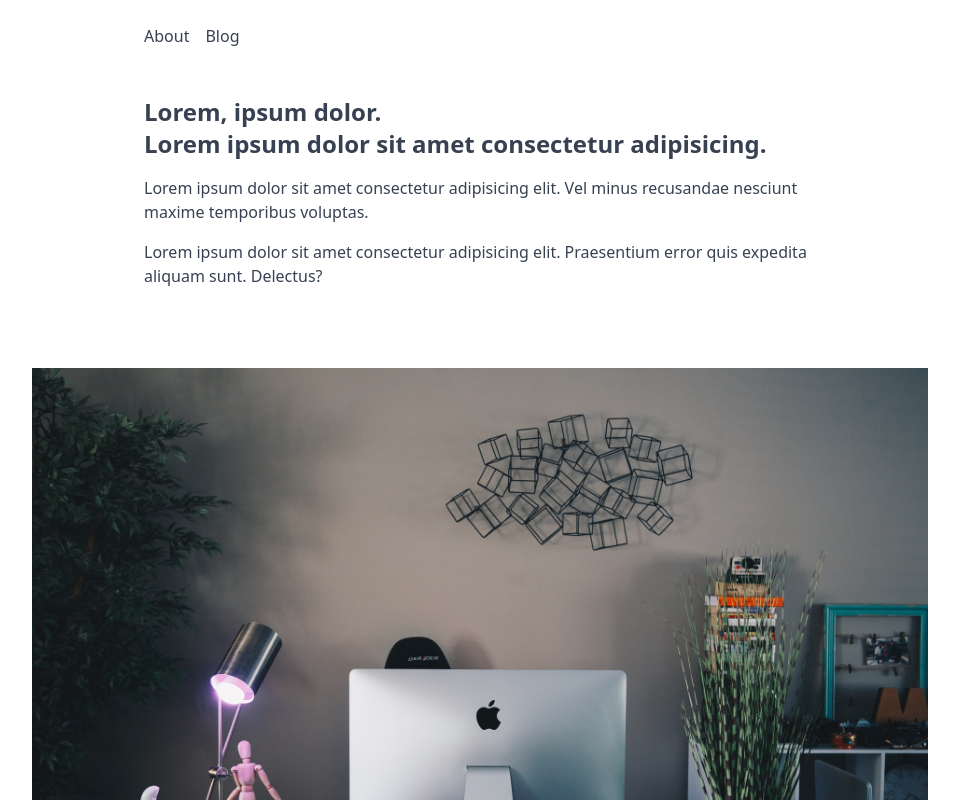
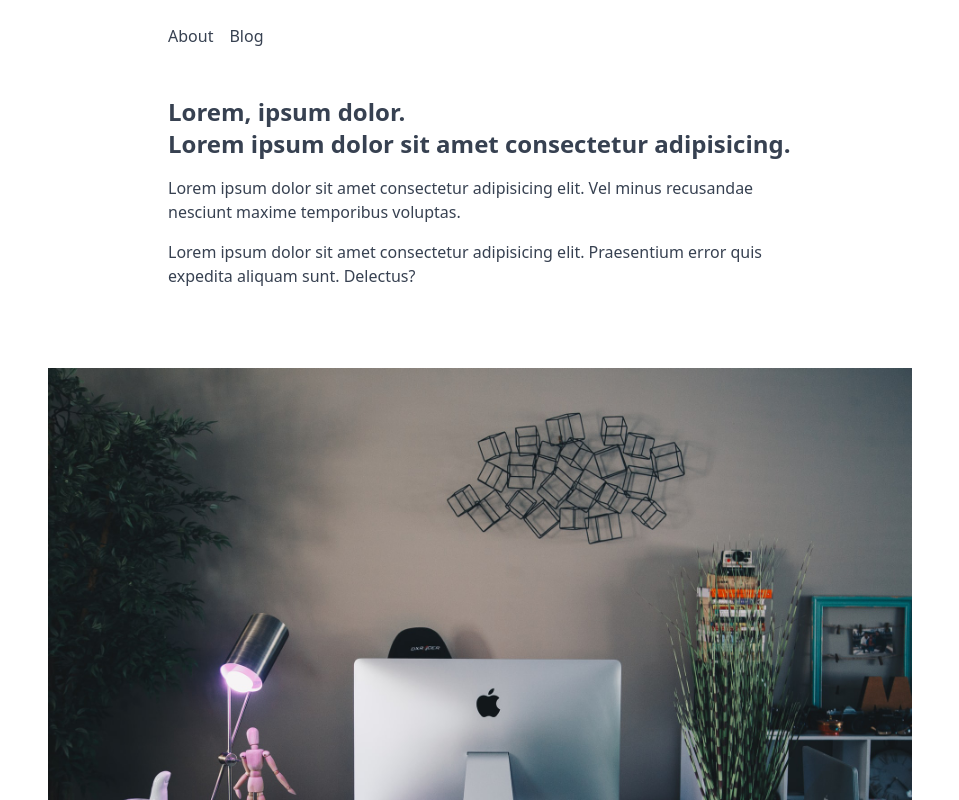
Before and after one commit to fundakartal/blog-page-react, a Next.js app: page / in a window 1280 px wide. Shown: the top 800 px of the page, without its empty margins (160-1119 px from the left). Built offline with nearby package versions, Linux system fonts and the light colour scheme.

Commit message:
Edit globals.css

```diff
--- a/components/header.js
+++ b/components/header.js
@@ -2,7 +2,7 @@ import Link from 'next/link'
 
 function Header() {
   return (
-    <header className='container py-6'>
+    <header className='container-2xl py-6'>
       <nav className='space-x-4'>
         <Link href='/'>
           <a>About</a>
--- a/pages/blog.js
+++ b/pages/blog.js
@@ -1,3 +1,3 @@
 export default function BlogPage() {
-  return <div className="container">Blog Page</div>
+  return <div className="container-2xl">Blog Page</div>
 }
--- a/pages/index.js
+++ b/pages/index.js
@@ -1,7 +1,7 @@
 function HomePage() {
   return (
     <>
-      <div className='container'>
+      <div className='container-2xl'>
         <div className='space-y-4'>
           <h1 className='text-2xl font-bold'>
             Lorem, ipsum dolor. <br />
@@ -17,7 +17,7 @@ function HomePage() {
           </p>
         </div>
       </div>
-      <div className='container-xl mt-20'>
+      <div className='container-4xl mt-20'>
         <img src='/desk.jpg' alt='desk' />
       </div>
     </>
--- a/styles/globals.css
+++ b/styles/globals.css
@@ -3,10 +3,10 @@
 @tailwind utilities;
 
 @layer components {
-  .container {
-    @apply max-w-2xl mx-auto;
+  .container-2xl {
+    @apply max-w-2xl mx-auto px-6;
   }
-  .container-xl {
-    @apply max-w-4xl mx-auto;
+  .container-4xl {
+    @apply max-w-4xl mx-auto px-4;
   }
 }
```
